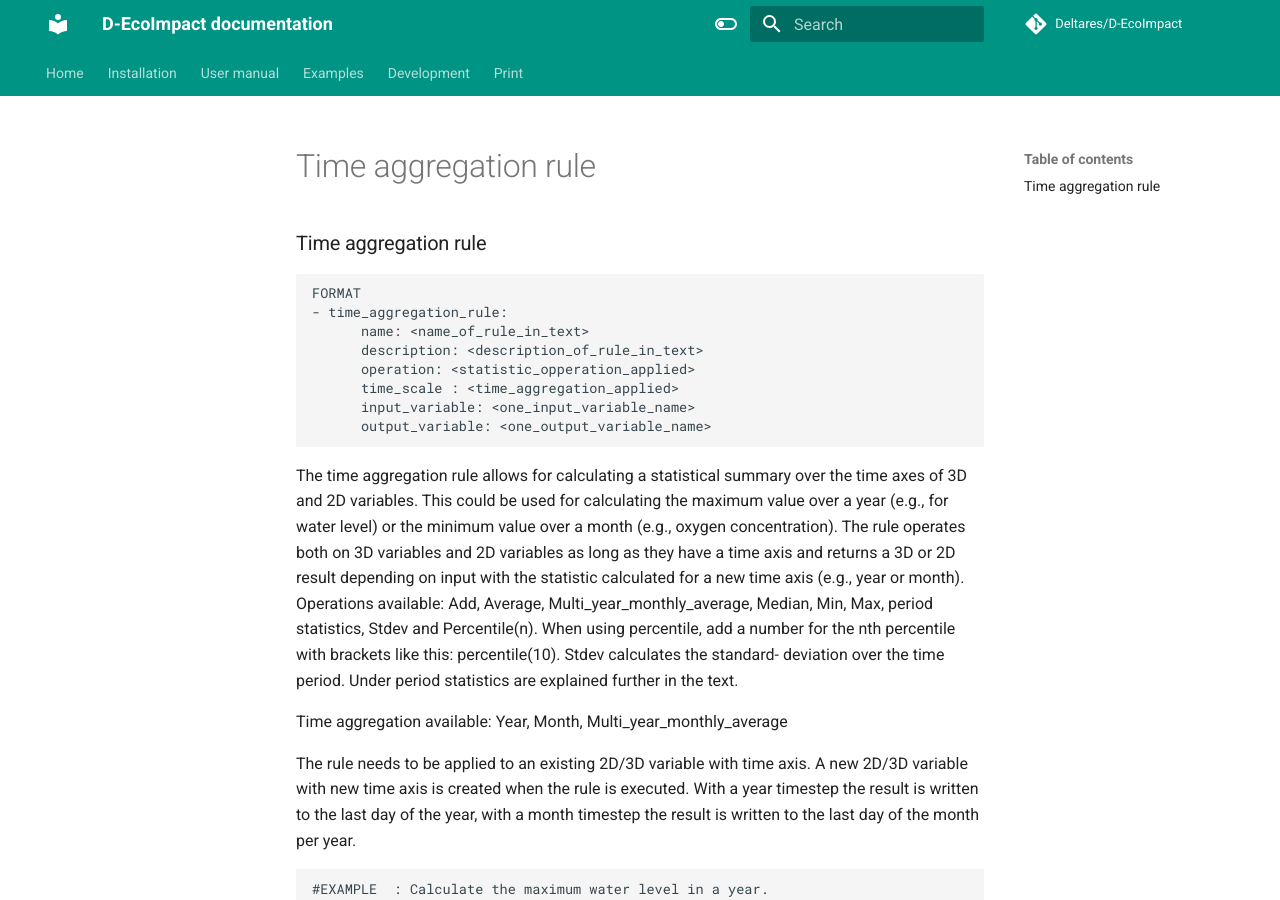
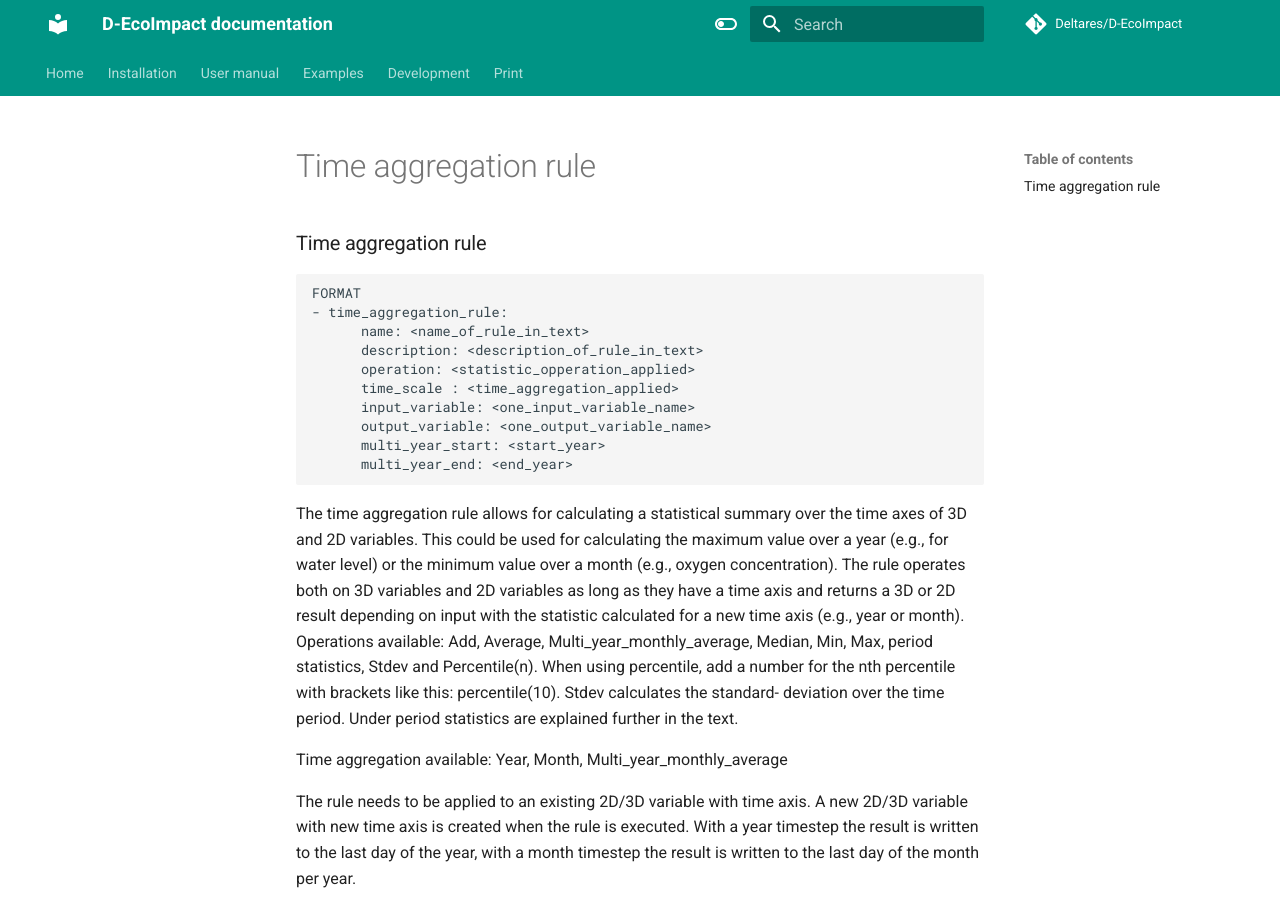
Before and after one commit to Deltares/D-EcoImpact, an MkDocs documentation site: the page built from docs/manual/rules/time_aggregation_rule.md, in a window 1280 px wide and 900 px high. Built offline with MkDocs 1.6.1 and Material for MkDocs 9.7.7, drawn with Linux system fonts in a browser that asks for light colours; comment, search, counter and statistics services are not loaded; the version menu is left out; some of the changed lines change nothing that is shown.

Commit message:
small addition to the documentation

````diff
--- a/docs/manual/rules/time_aggregation_rule.md
+++ b/docs/manual/rules/time_aggregation_rule.md
@@ -9,6 +9,8 @@ FORMAT
       time_scale : <time_aggregation_applied>
       input_variable: <one_input_variable_name>
       output_variable: <one_output_variable_name>
+      multi_year_start: <start_year>
+      multi_year_end: <end_year>
 ```
 
 The time aggregation rule allows for calculating a statistical summary over the time axes of 3D and 2D variables. This could be used for calculating the maximum value over a year (e.g., for water level) or the minimum value over a month (e.g., oxygen concentration). The rule operates both on 3D variables and 2D variables as long as they have a time axis and returns a 3D or 2D result depending on input with the statistic calculated for a new time axis (e.g., year or month).
````
